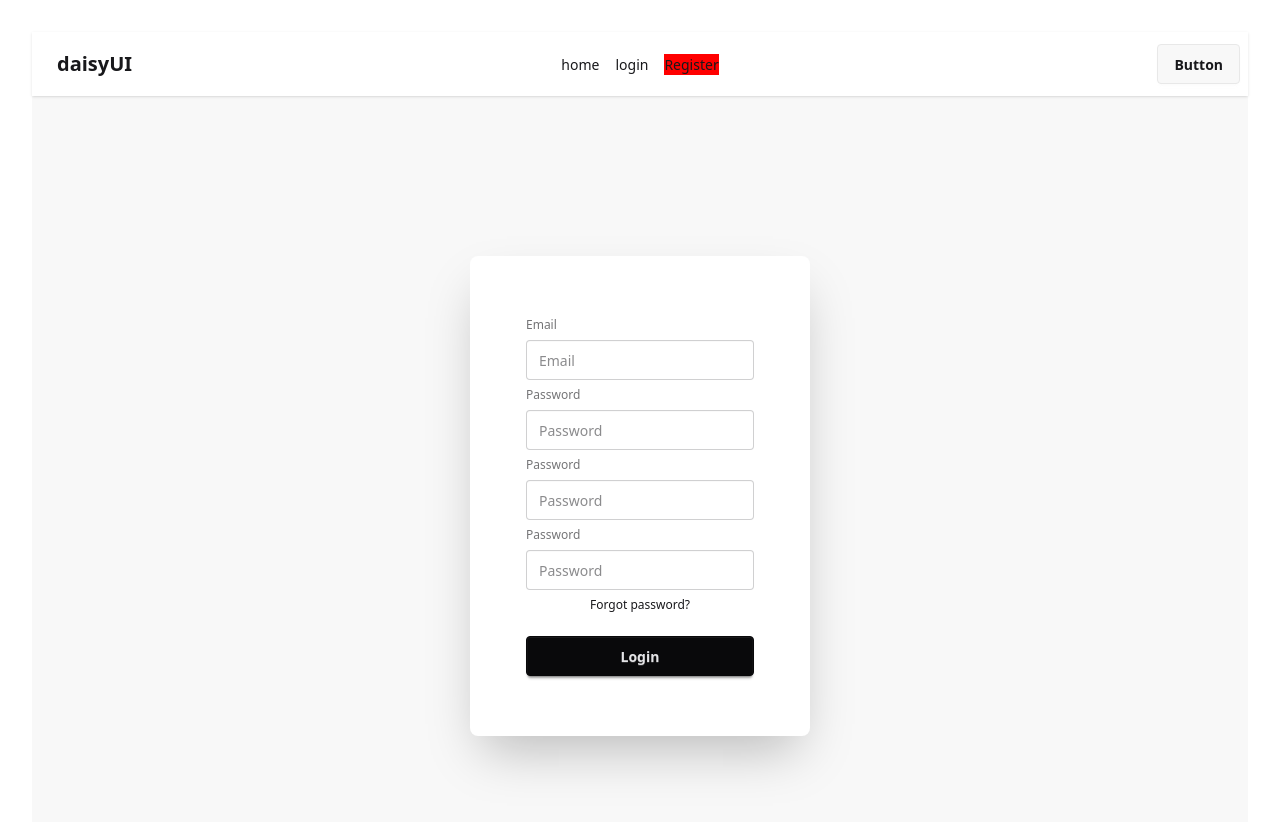
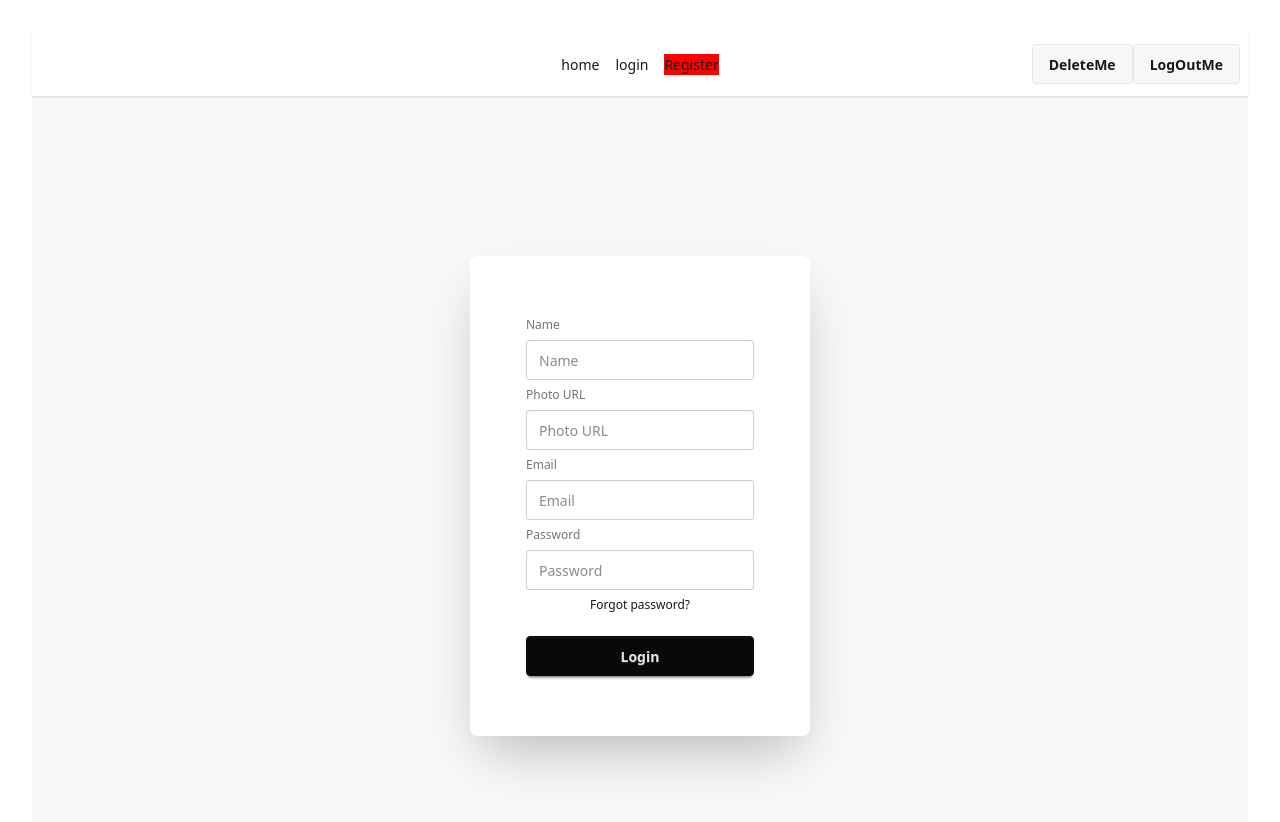
Before and after one commit to ComputerKnowledge/Assignment-11-Client-side, a React (Vite) app: page /register in a window 1280 px wide. Shown: the top 822 px of the page. Built offline with nearby package versions, Linux system fonts and the light colour scheme; no server answers.

Commit message:
implement the login, register and logout functionality

```diff
--- a/src/authentication/Login.jsx
+++ b/src/authentication/Login.jsx
@@ -1,21 +1,47 @@
-import React from "react";
+import React, { useContext } from "react";
+import Auth from "../context/AuthContext";
 
 const Login = () => {
+  const { loginUser } = useContext(Auth);
+  const handleLogin = (e) => {
+    e.preventDefault();
+    const formData = new FormData(e.target);
+    // console.log(formData.entries());
+    const data = Object.fromEntries(formData.entries());
+    const { email, password } = data;
+    // console.log(data);
+    e.target.reset();
+    loginUser(email, password).then((res) => {
+      console.log(res);
+    });
+  };
   return (
     <div className="hero bg-base-200 min-h-screen">
       <div className="hero-content">
         <div className="card bg-base-100 w-full max-w-sm shrink-0 shadow-2xl">
           <div className="card-body">
+            <form onSubmit={handleLogin}>
               <fieldset className="fieldset">
                 <label className="fieldset-label">Email</label>
-              <input type="email" className="input" placeholder="Email" />
+                <input
+                  type="email"
+                  className="input"
+                  name="email"
+                  placeholder="Email"
+                />
                 <label className="fieldset-label">Password</label>
-              <input type="password" className="input" placeholder="Password" />
+                <input
+                  type="password"
+                  className="input"
+                  name="password"
+                  placeholder="Password"
+                />
                 <div>
                   <a className="link link-hover">Forgot password?</a>
                 </div>
                 <button className="btn btn-neutral mt-4">Login</button>
               </fieldset>
+            </form>
           </div>
         </div>
       </div>
--- /dev/null
+++ b/src/authentication/PrivateRoute.jsx
@@ -0,0 +1,17 @@
+import React, { useContext } from "react";
+import Auth from "../context/AuthContext";
+import { Navigate } from "react-router-dom";
+
+const PrivateRoute = ({ children }) => {
+  const { user, loading } = useContext(Auth);
+  if (user) {
+    return children;
+  }
+  if (loading) {
+    return <span className="loading loading-spinner loading-lg"></span>;
+  }
+
+  return <Navigate to="/login"></Navigate>;
+};
+
+export default PrivateRoute;
--- a/src/authentication/Register.jsx
+++ b/src/authentication/Register.jsx
@@ -1,33 +1,68 @@
-import React from "react";
+import React, { useContext } from "react";
+import Auth from "../context/AuthContext";
 
 const Register = () => {
+  const { createUser, updateUser } = useContext(Auth);
+  const handleRegister = (e) => {
+    e.preventDefault();
+    const formData = new FormData(e.target);
+    const data = Object.fromEntries(formData.entries());
+    // console.log(data);
+    const { displayName, photoURL, email, password } = data;
+    const updatedDate = {
+      displayName,
+      photoURL,
+    };
+
+    createUser(email, password).then((res) => {
+      console.log(res);
+      updateUser(updatedDate).then((res) => {
+        console.log(res);
+      });
+    });
+    e.target.reset();
+  };
   return (
     <div className="hero bg-base-200 min-h-screen">
       <div className="hero-content">
         <div className="card bg-base-100 w-full max-w-sm shrink-0 shadow-2xl">
           <div className="card-body">
+            <form onSubmit={handleRegister}>
               <fieldset className="fieldset">
+                <label className="fieldset-label">Name</label>
+                <input
+                  type="text"
+                  className="input"
+                  name="displayName"
+                  placeholder="Name"
+                />
+                <label className="fieldset-label">Photo URL</label>
+                <input
+                  type="text"
+                  className="input"
+                  name="photoURL"
+                  placeholder="Photo URL"
+                />
                 <label className="fieldset-label">Email</label>
-              <input type="email" className="input" placeholder="Email" />
-              <label className="fieldset-label">Password</label>
-              <input type="password" className="input" placeholder="Password" />
-              <label className="fieldset-label">Password</label>
                 <input
-                type="password"
+                  type="email"
                   className="input"
-                placeholder="Password"
+                  placeholder="Email"
+                  name="email"
                 />{" "}
                 <label className="fieldset-label">Password</label>
                 <input
                   type="password"
                   className="input"
                   placeholder="Password"
+                  name="password"
                 />{" "}
                 <div>
                   <a className="link link-hover">Forgot password?</a>
                 </div>
                 <button className="btn btn-neutral mt-4">Login</button>
               </fieldset>
+            </form>
           </div>
         </div>
       </div>
--- a/src/component/Navbar.jsx
+++ b/src/component/Navbar.jsx
@@ -3,6 +3,16 @@ import { NavLink } from "react-router-dom";
 import Auth from "../context/AuthContext";
 
 const Navbar = () => {
+  const { user, deleteAUser, logOutUser } = useContext(Auth);
+  const handleDelete = () => {
+    deleteAUser().then((res) => {
+      console.log(res);
+    });
+  };
+  const handleLogOut = () => {
+    logOutUser().then((res) => console.log(res));
+  };
+
   const link = (
     <>
       <NavLink to="/home">home</NavLink>
@@ -38,13 +48,19 @@ const Navbar = () => {
             {link}
           </ul>
         </div>
-        <a className="btn btn-ghost text-xl">daisyUI</a>
+        <a className="btn btn-ghost text-xl">{user?.email}</a>
       </div>
       <div className="navbar-center hidden lg:flex">
         <ul className="menu menu-horizontal px-1 space-x-4">{link}</ul>
       </div>
       <div className="navbar-end">
-        <a className="btn">Button</a>
+        <a className="btn" onClick={handleDelete}>
+          DeleteMe
+        </a>
+        <a className="btn" onClick={handleLogOut}>
+          LogOutMe
+        </a>
+        <img src={user?.photoURL} alt="" />
       </div>
     </div>
   );
--- a/src/context/AuthProvider.jsx
+++ b/src/context/AuthProvider.jsx
@@ -1,4 +1,4 @@
-import React, { useState } from "react";
+import React, { useEffect, useState } from "react";
 import Auth from "./AuthContext";
 import {
   createUserWithEmailAndPassword,
@@ -7,6 +7,8 @@ import {
   updateProfile,
   deleteUser,
   signInWithPopup,
+  signOut,
+  onAuthStateChanged,
 } from "firebase/auth";
 import auth from "../firebase.init";
 
@@ -14,30 +16,54 @@ const provider = new GoogleAuthProvider();
 
 const AuthProvider = ({ children }) => {
   const [user, setUser] = useState(null);
-  const [loading, useLoading] = useState(true);
+  const [loading, setLoading] = useState(true);
+  const [photoURL, setPhotoURL] = useState("");
 
   const createUser = (email, password) => {
+    setLoading(true);
     return createUserWithEmailAndPassword(auth, email, password);
   };
   const loginUser = (email, password) => {
+    setLoading(true);
     return signInWithEmailAndPassword(auth, email, password);
   };
   const updateUser = (updatedDate) => {
+    setLoading(true);
     return updateProfile(auth.currentUser, updatedDate);
   };
+  const logOutUser = () => {
+    setLoading(true);
+    return signOut(auth);
+  };
   const deleteAUser = () => {
+    setLoading(true);
     return deleteUser(auth.currentUser);
   };
   const loginWithGoogle = () => {
+    setLoading(true);
     return signInWithPopup(auth, provider);
   };
+
+  useEffect(() => {
+    const subscribe = onAuthStateChanged(auth, (user) => {
+      setUser(user);
+      setLoading(false);
+      console.log(user?.email, user?.photoURL);
+    });
+    return () => {
+      subscribe();
+    };
+  }, []);
 
   const allValue = {
     createUser,
     loginUser,
     updateUser,
+    logOutUser,
+    loginWithGoogle,
     deleteAUser,
-    loginWithGoogle,
+    setPhotoURL,
+    photoURL,
     user,
     loading,
   };
```
Lines whose indentation alone changed are shown as unchanged.
